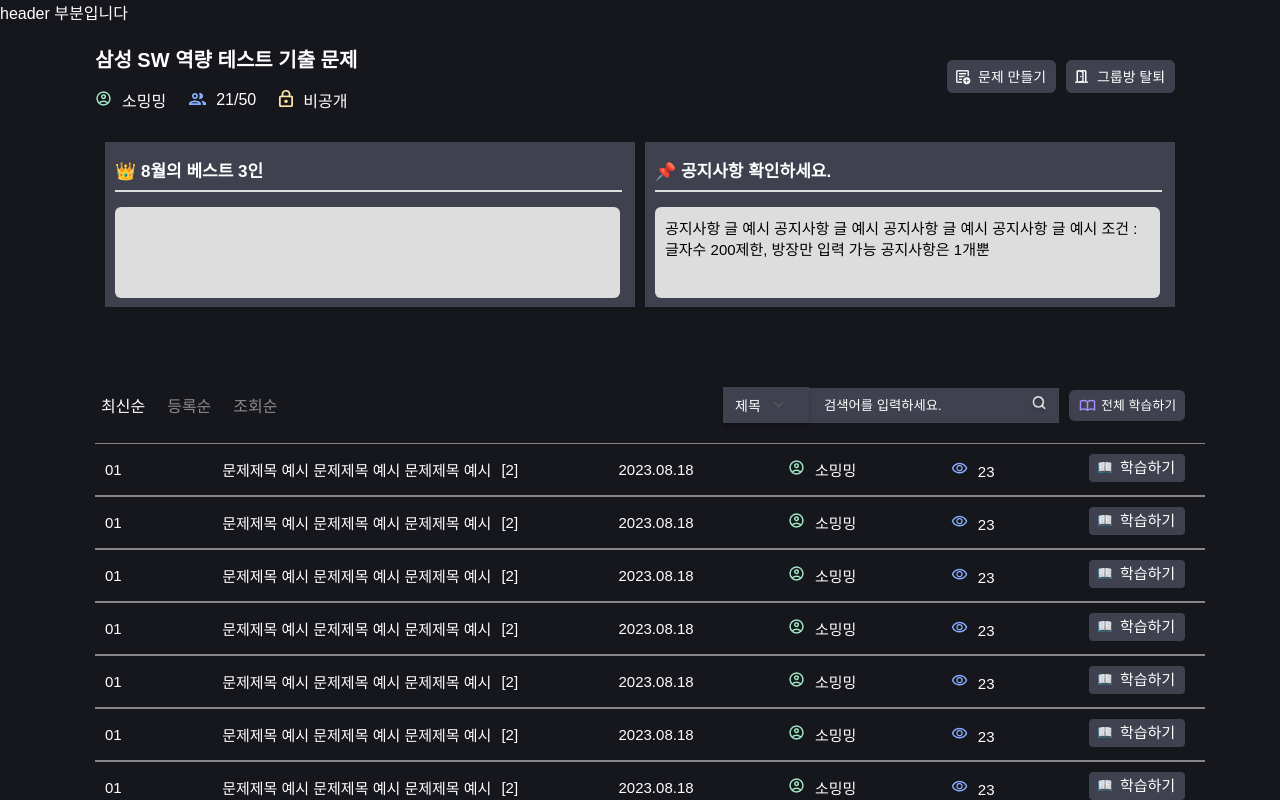
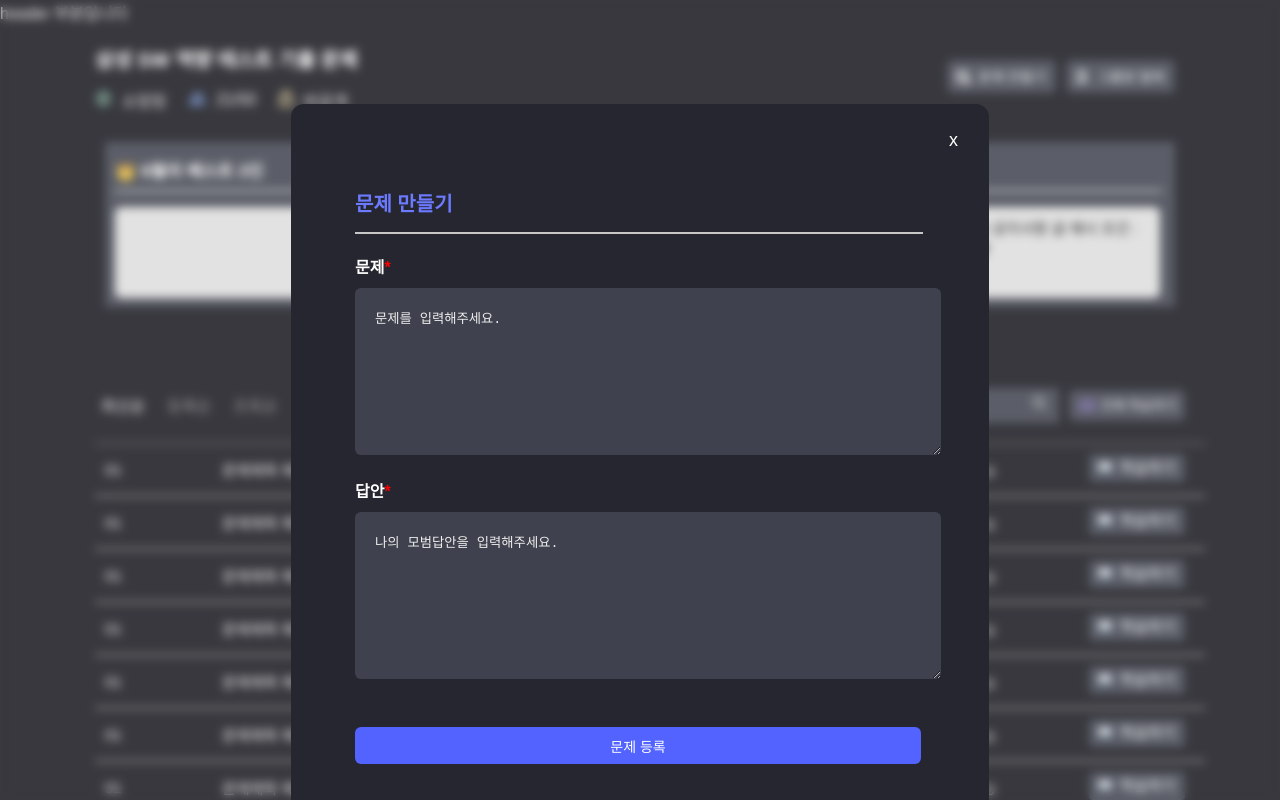
Before and after one commit to QuizUpWebProject/front, a React (Create React App) app: page /study/1 in a window 1280 px wide. Both pictures are taken after a click on the picture 1001 px from the left and 76 px from the top of the page. Shown: the top 800 px of the page. Built offline with nearby package versions, Linux system fonts and the light colour scheme.

Commit message:
design: 문제만들기/그룹방탈퇴 모달 구현 #16
- 문제만들기 모달창을 구현했습니다
- textarea 전부 입력 안할 시 등록이 안되는 기능을 추가했습니다
- 그룹방 탈퇴 모달창을 구현했습니다.

```diff
--- /dev/null
+++ b/src/components/studyroom/MakeWork.jsx
@@ -0,0 +1,134 @@
+import useModal from "../../hooks/useModal";
+import styled from "styled-components";
+import MakeIcon from "../../assets/Btn_work.png";
+import { useState } from "react";
+
+export default function MakeWork() {
+  // useModal 사용해서 문제 만들기 모달 구현
+  const { isModalOpen, openModal, closeModal, Modal } = useModal();
+
+  // open modal
+  const handleModal = () => {
+    openModal();
+  };
+
+  // 문제/답안 입력하는 상태 변수
+  const [work, setWork] = useState("");
+  const [answer, setAnswer] = useState("");
+
+  // 포커스 상태 변수
+  const [isWorkFocused, setWorkFocused] = useState(false);
+  const [isAnswerFocused, setAnswerFocused] = useState(false);
+
+  // 문제 등록 버튼
+  const handleMakeWork = () => {
+    if (work === "" || answer === "") {
+      alert("문제와 답안을 모두 입력해주세요.");
+    } else {
+      // 문제와 답안이 모두 입력된 후 모달 닫히고, 문제 추가 되는 기능 구현
+      closeModal();
+    }
+  };
+
+  return (
+    <>
+      <Icon onClick={handleModal} src={MakeIcon} alt="makework" />
+
+      {/* modal */}
+      <Modal style={{ width: "650px", height: "660px" }}>
+        <ModalContent>
+          <div>
+            <Title>문제 만들기</Title>
+            <Line></Line>
+            <Label>
+              문제<span>*</span>
+            </Label>
+            <Textarea
+              placeholder="문제를 입력해주세요."
+              value={work}
+              onChange={(e) => setWork(e.target.value)}
+              onFocus={() => setWorkFocused(true)}
+              onBlur={() => setWorkFocused(false)}
+            />
+            <Label>
+              답안<span>*</span>
+            </Label>
+            <Textarea
+              placeholder="나의 모범답안을 입력해주세요."
+              value={answer}
+              onChange={(e) => setAnswer(e.target.value)}
+              onFocus={() => setAnswerFocused(true)}
+              onBlur={() => setAnswerFocused(false)}
+            />
+            <Button onClick={handleMakeWork}>문제 등록</Button>
+          </div>
+        </ModalContent>
+      </Modal>
+    </>
+  );
+}
+
+const Icon = styled.img`
+  margin-right: 10px;
+  font-size: 13px;
+`;
+
+const ModalContent = styled.div`
+  display: flex;
+  flex-direction: column;
+  align-items: flex-start;
+  height: 100%;
+  margin-top: 60px;
+  font-size: 14px;
+  margin-left: 40px;
+`;
+
+const Title = styled.div`
+  color: #6b7aff;
+  font-size: 20px;
+  font-weight: 600;
+`;
+
+const Line = styled.div`
+  width: 566px;
+  border: 1px solid #c7c7c7;
+  margin-top: 15px;
+`;
+
+const Label = styled.div`
+  color: #ffffff;
+  margin-top: 20px;
+  font-size: 16px;
+  font-weight: 600;
+  margin-bottom: 10px;
+
+  span {
+    color: #ff0000;
+  }
+`;
+
+const Textarea = styled.textarea`
+  background-color: #3f424e;
+  width: 566px;
+  height: 147px;
+  border: none;
+  border-radius: 6px;
+  color: #efeeee;
+  padding: 10px;
+
+  &::placeholder {
+    color: #efeeee;
+    padding: 10px;
+  }
+`;
+
+const Button = styled.button`
+  width: 566px;
+  height: 37px;
+  background-color: #5263ff;
+  font-size: 14px;
+  color: #ffffff;
+  border: none;
+  border-radius: 6px;
+  margin-top: 45px;
+`;
--- /dev/null
+++ b/src/components/studyroom/OutStudy.jsx
@@ -0,0 +1,65 @@
+import useModal from "../../hooks/useModal";
+import styled from "styled-components";
+import OutIcon from "../../assets/Btn_out.png";
+
+export default function OutStudy() {
+  // useModal 사용해서 그룹방 탈퇴 모달 구현
+  const { isModalOpen, openModal, closeModal, Modal } = useModal();
+
+  // open modal
+  const handleModal = () => {
+    openModal();
+  };
+
+  // 탈퇴 시 탈퇴 완료 후, 나의 그룹 스터디방 목록에서 제거 기능 구현 필요
+
+  return (
+    <>
+      <Icon onClick={handleModal} src={OutIcon} alt="outstudy" />
+
+      {/* modal */}
+      <Modal style={{ width: "400px", height: "220px" }}>
+        <ModalContent>
+          <div>
+            <ModalBody>해당 스터디방을 탈퇴하시겠습니까?</ModalBody>
+          </div>
+          <Button>탈퇴하기</Button>
+        </ModalContent>
+      </Modal>
+    </>
+  );
+}
+
+const Icon = styled.img`
+  margin-right: 10px;
+  font-size: 13px;
+`;
+
+const ModalContent = styled.div`
+  display: flex;
+  justify-content: center;
+  flex-direction: column;
+  align-items: center;
+  height: 100%;
+  margin-top: 60px;
+  font-size: 14px;
+  text-align: center;
+`;
+
+const ModalBody = styled.div`
+  margin-bottom: 20px;
+  color: #c7c7c7;
+  text-align: center;
+  margin-bottom: 30px;
+`;
+
+const Button = styled.button`
+  width: 301px;
+  height: 37px;
+  background-color: #5263ff;
+  font-size: 14px;
+  color: #ffffff;
+  border: none;
+  border-radius: 6px;
+  margin-top: 20px;
+`;
--- a/src/pages/StudyRoom.jsx
+++ b/src/pages/StudyRoom.jsx
@@ -1,10 +1,10 @@
 import styled from "styled-components";
-import MakeIcon from "../assets/Btn_work.png";
-import OutIcon from "../assets/Btn_out.png";
 import UserIcon from "../assets/people.png";
 import GroupIcon from "../assets/group.png";
 import LockIcon from "../assets/lock.png";
 import WorkLikst from "../components/studyroom/WorkList";
+import OutStudy from "../components/studyroom/OutStudy";
+import MakeWork from "../components/studyroom/MakeWork";
 
 const StudyRoom = () => {
   return (
@@ -29,8 +29,8 @@
         </div>
 
         <div>
-          <Icon src={MakeIcon} alt="makework" />
-          <Icon src={OutIcon} alt="outstudy" />
+          <MakeWork />
+          <OutStudy />
         </div>
       </TopSection>
 
```
